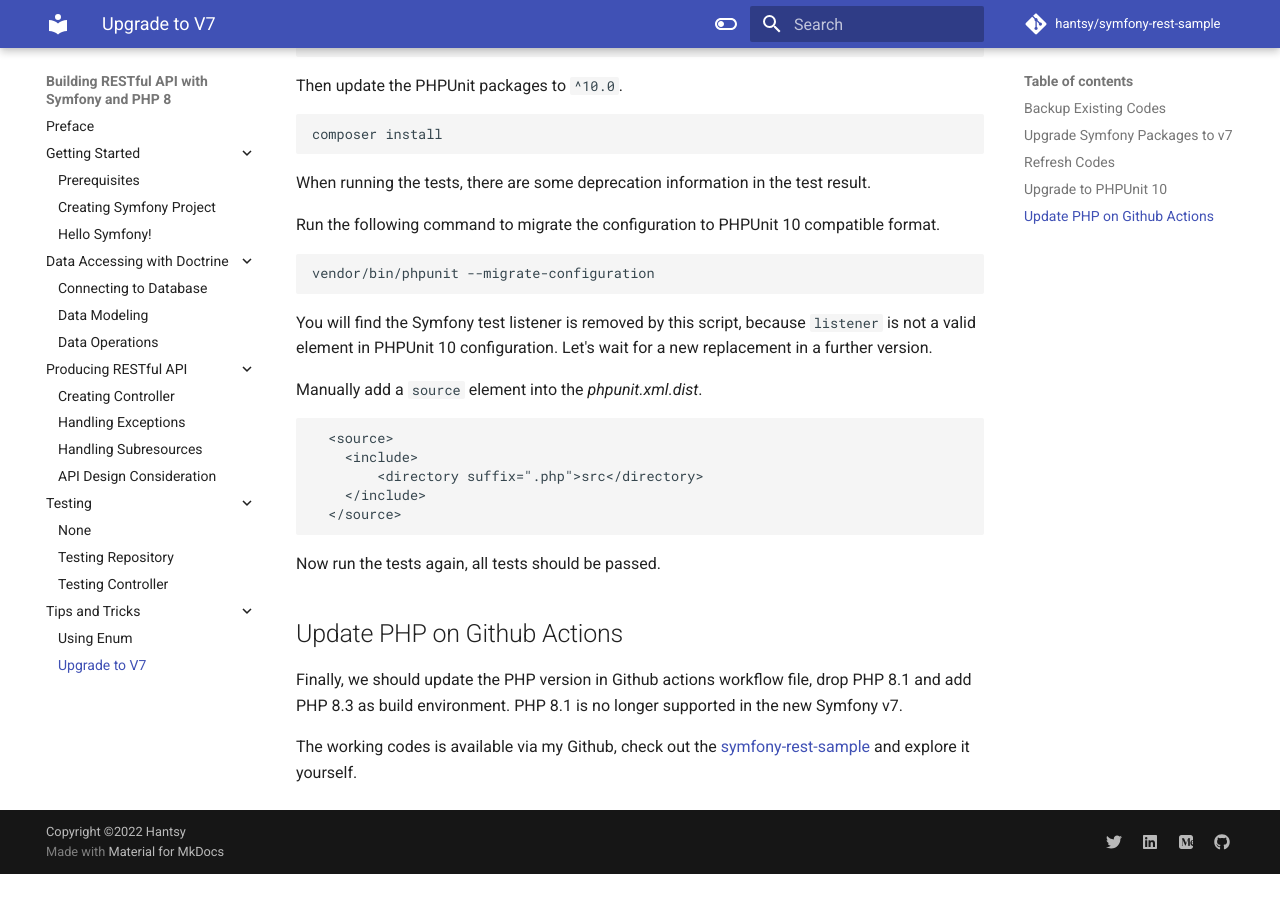
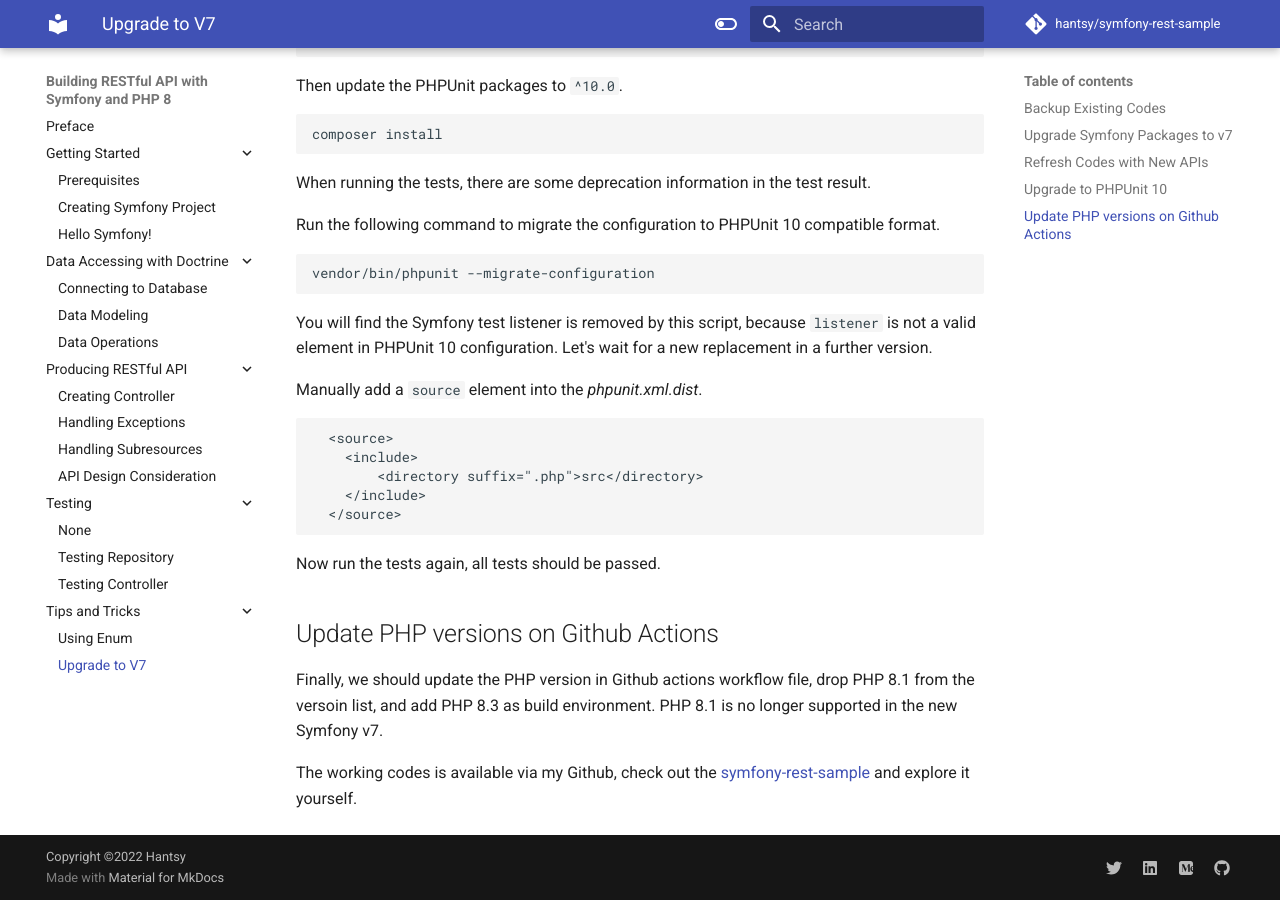
Before and after one commit to hantsy/symfony-rest-sample, an MkDocs documentation site: the page built from docs/tips/v7.md, in a window 1280 px wide and 900 px high, scrolled down 5599 px. Built offline with MkDocs 1.6.1 and Material for MkDocs 9.7.7, drawn with Linux system fonts in a browser that asks for light colours; comment, search, counter and statistics services are not loaded; before the commit the page ends 6473 px from its top, so only the background shows below that; some of the changed text lies outside the part shown.

Commit message:
Update v7.md

```diff
--- a/docs/tips/v7.md
+++ b/docs/tips/v7.md
@@ -128,9 +128,9 @@ We remove `sensio/framework-extra-bundle` and `nelmio/cors-bundle` from the pack
 * The former is deprecated in v7 and not recommended in new projects. We will use new API to replace them.
 * The later does not release a Symfony v7 compatible version at the moment.
 
-Remove `composer.json.lock`, try to run `composer install` command in a terminal to install new packages and rerun the built-in recipes for this project.
+Remove `composer.lock`, try to run `composer install` command in a terminal to install new packages and rerun the built-in recipes for this project.
 
-## Refresh Codes
+## Refresh Codes with New APIs
 
 There are a few classes that need to align with the new APIs in Symfony v7.
 
@@ -287,8 +287,8 @@ Manually add a `source` element into the *phpunit.xml.dist*.
 
 Now run the tests again, all tests should be passed.
 
-## Update PHP on Github Actions
+## Update PHP versions on Github Actions
 
-Finally, we should update the PHP version in Github actions workflow file, drop PHP 8.1 and add PHP 8.3 as build environment. PHP 8.1 is no longer supported in the new Symfony v7.
+Finally, we should update the PHP version in Github actions workflow file, drop PHP 8.1 from the versoin list, and add PHP 8.3 as build environment. PHP 8.1 is no longer supported in the new Symfony v7.
 
 The working codes is available via my Github, check out the [symfony-rest-sample](https://github.com/hantsy/symfony-rest-sample) and explore it yourself.
```
